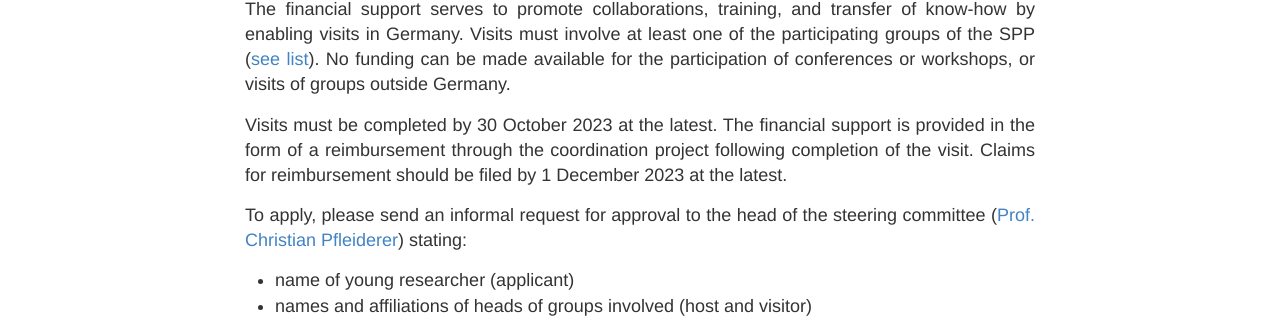
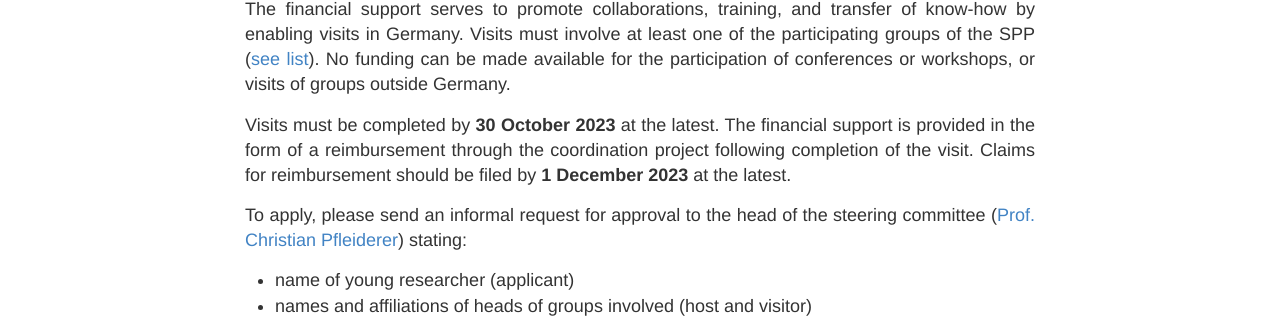
Before and after one commit to veetilk/spp-website, a Jekyll site: the page built from _posts/2023-04-03-mobility.md, in a window 1280 px wide. Shown: the part 369-687 px from the top of the page. Built offline with Jekyll 4.4.1, drawn with Linux system fonts in a browser that asks for light colours.

Commit message:
DM 05.04.2023 v2
1. Changed the deadline date for Mobility grant application. Set the font to bold to the dates.

```diff
--- a/_posts/2023-04-03-mobility.md
+++ b/_posts/2023-04-03-mobility.md
@@ -8,7 +8,7 @@ To promote synergies between the research groups contributing to the priority pr
 
 The financial support serves to promote collaborations, training, and transfer of know-how by enabling visits in Germany. Visits must involve at least one of the participating groups of the SPP ([see list](https://gepris.dfg.de/gepris/projekt/360506545)). No funding can be made available for the participation of conferences or workshops, or visits of groups outside Germany.
 
-Visits must be completed by 30 October 2023 at the latest. The financial support is provided in the form of a reimbursement through the coordination project following completion of the visit. Claims for reimbursement should be filed by 1 December 2023 at the latest.
+Visits must be completed by **30 October 2023** at the latest. The financial support is provided in the form of a reimbursement through the coordination project following completion of the visit. Claims for reimbursement should be filed by **1 December 2023** at the latest.
 
 To apply, please send an informal request for approval to the head of the steering committee ([Prof. Christian Pfleiderer](mailto:Christian.Pfleiderer@frm2.tum.de)) stating:
 * name of young researcher (applicant)
--- a/changes.txt
+++ b/changes.txt
@@ -1,3 +1,3 @@
 DM 05.04.2023 v2
 
-1. Changed the deadline date for Mobility grant application
+1. Changed the deadline date for Mobility grant application. Set the font to bold to the dates.
```
Also changed, not shown: 4 other files.
